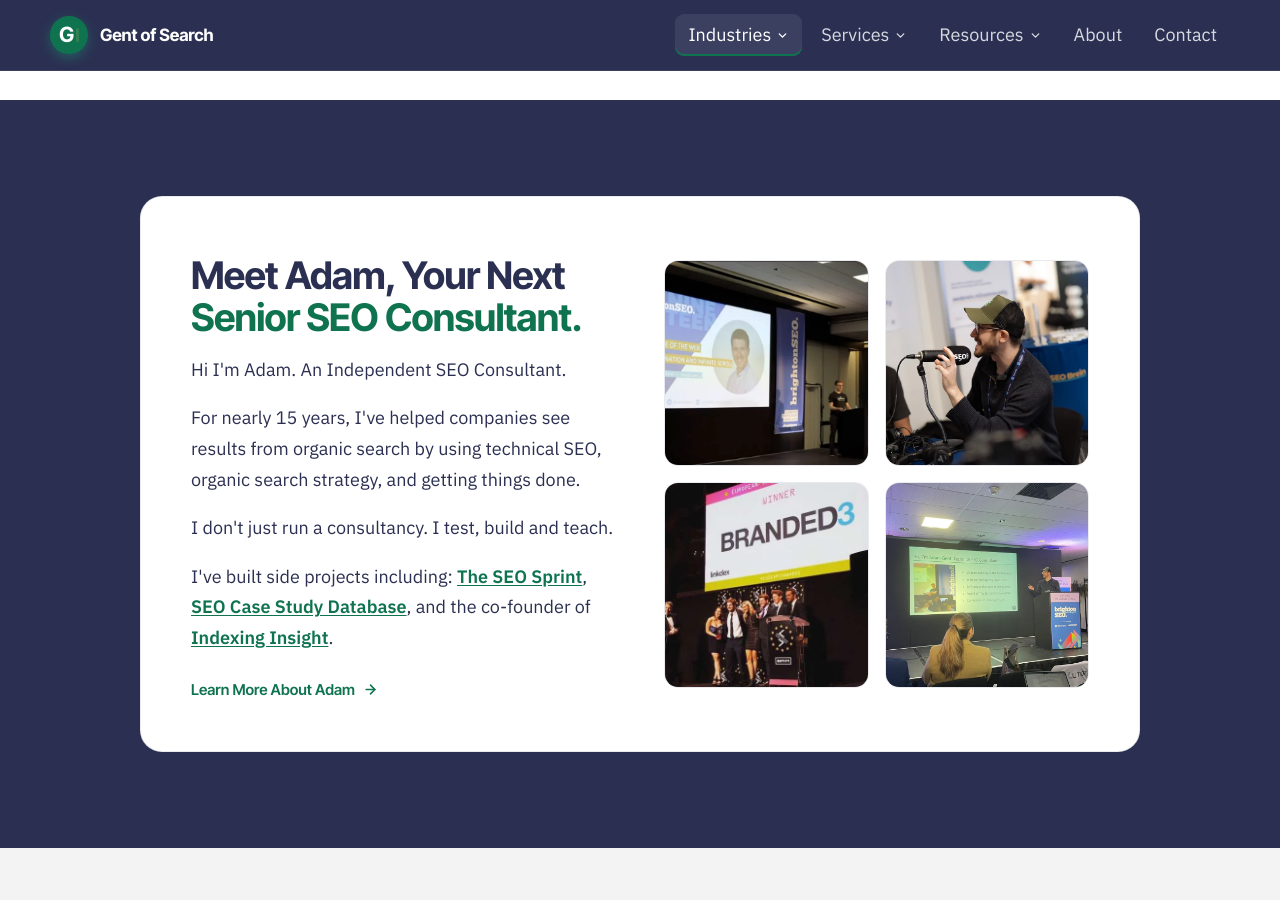
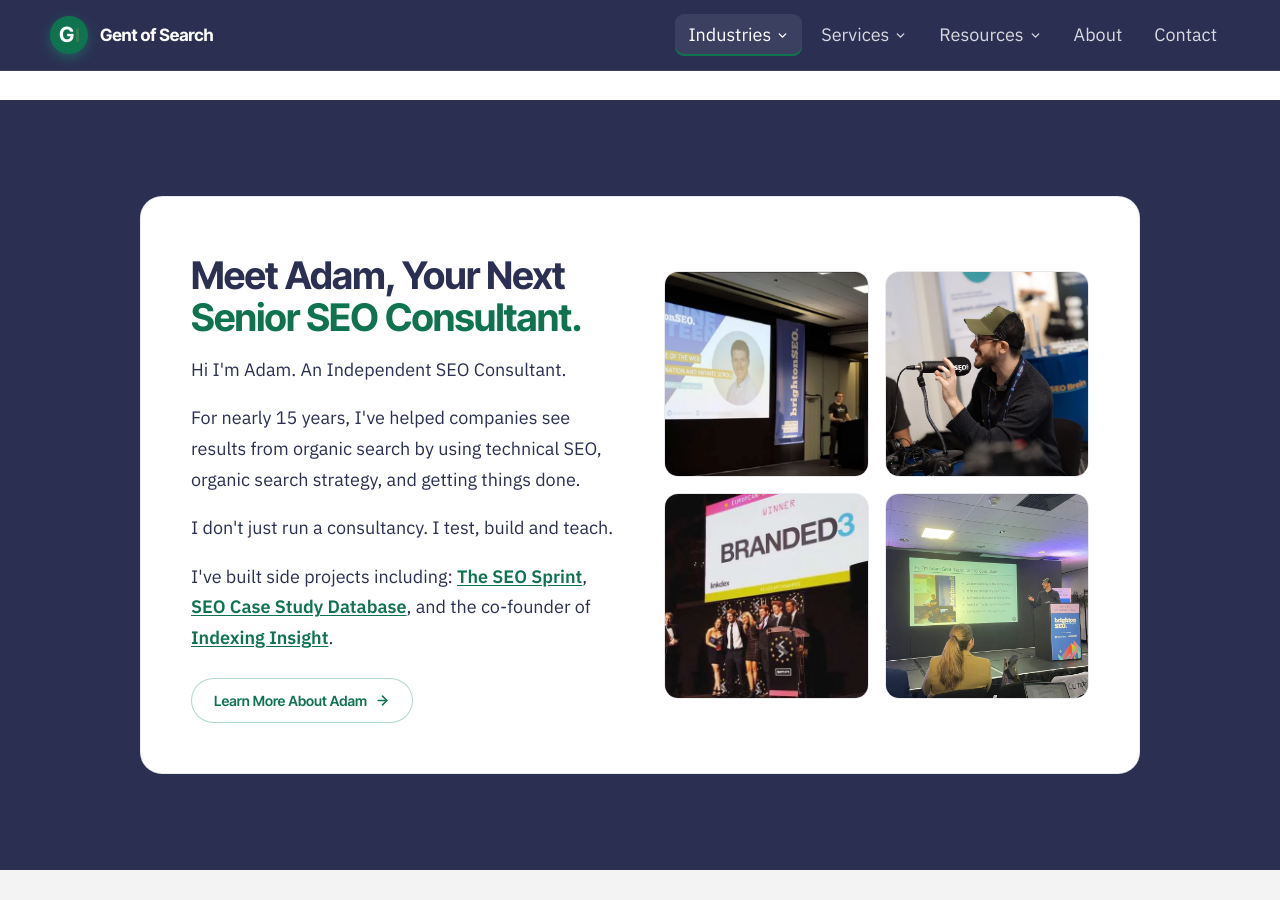
Before and after one commit to Gent-of-Search/gentofsearch.com, a Jekyll site: the page built from industry/b2b-saas.html, in a window 1280 px wide and 900 px high, scrolled down 4465 px. Built offline with Jekyll 4.4.1, drawn with Linux system fonts in a browser that asks for light colours.

Commit message:
B2B SaaS: make 'Learn More About Adam' a white pill CTA button

```diff
--- a/industry/b2b-saas.html
+++ b/industry/b2b-saas.html
@@ -183,7 +183,7 @@ industry: b2b-saas
           <p style="color:#2B3052; font-size:18px; line-height:1.7; margin:0 0 18px;">For nearly 15 years, I've helped companies see results from organic search by using technical SEO, organic search strategy, and getting things done.</p>
           <p style="color:#2B3052; font-size:18px; line-height:1.7; margin:0 0 18px;">I don't just run a consultancy. I test, build and teach.</p>
           <p style="color:#2B3052; font-size:18px; line-height:1.7; margin:0;">I've built side projects including: <a href="https://web.archive.org/web/20260212155131/https://theseosprint.com/" target="_blank" rel="noopener" style="color:#0F7350; font-weight:600; text-decoration:underline; text-underline-offset:2px;">The SEO Sprint</a>, <a href="https://adamgent.gumroad.com/l/seo-case-studies-database" target="_blank" rel="noopener" style="color:#0F7350; font-weight:600; text-decoration:underline; text-underline-offset:2px;">SEO Case Study Database</a>, and the co-founder of <a href="https://indexinginsight.com/" target="_blank" rel="noopener" style="color:#0F7350; font-weight:600; text-decoration:underline; text-underline-offset:2px;">Indexing Insight</a>.</p>
-          <a href="{{ '/about/' | relative_url }}" style="display:inline-flex; align-items:center; gap:8px; margin-top:24px; font-family:'Inter Tight',sans-serif; font-weight:600; font-size:15px; color:#0F7350; text-decoration:none;">Learn More About Adam<svg width="15" height="15" viewBox="0 0 24 24" fill="none" stroke="currentColor" stroke-width="2.5" stroke-linecap="round" stroke-linejoin="round"><line x1="5" y1="12" x2="19" y2="12"></line><polyline points="12 5 19 12 12 19"></polyline></svg></a>
+          <a href="{{ '/about/' | relative_url }}" style="display:inline-flex; align-items:center; justify-content:center; gap:8px; margin-top:24px; padding:11px 22px; border-radius:999px; font-family:'Inter Tight',sans-serif; font-weight:600; font-size:14px; color:#0F7350; text-decoration:none; background:#FFFFFF; border:1px solid rgba(26,147,111,0.35);">Learn More About Adam<svg width="15" height="15" viewBox="0 0 24 24" fill="none" stroke="currentColor" stroke-width="2.5" stroke-linecap="round" stroke-linejoin="round"><line x1="5" y1="12" x2="19" y2="12"></line><polyline points="12 5 19 12 12 19"></polyline></svg></a>
         </div>
         <div style="display:grid; grid-template-columns:1fr 1fr; grid-template-rows:206px 206px; gap:16px;">
           <img width="900" height="597" loading="lazy" src="{{ '/assets/adam-gent-brightonseo-2019.webp' | relative_url }}" alt="Adam Gent speaking at BrightonSEO 2019 on pagination and infinite scroll" style="width:100%; height:100%; object-fit:cover; object-position:60% 50%; border-radius:14px; border:1px solid rgba(43,48,82,0.10); display:block;">
```
